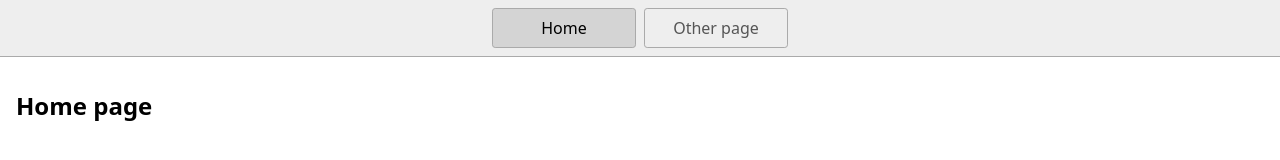
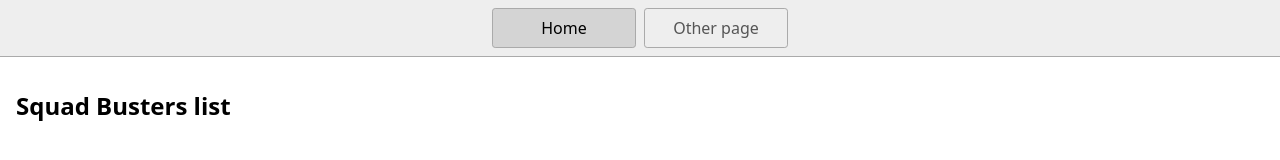
Before and after one commit to lise-charlotte/quick-one, a website: page index.html in a window 1280 px wide. Drawn offline with Linux system fonts and the light colour scheme.

Commit message:
Changed title of site and h1

```diff
--- a/index.html
+++ b/index.html
@@ -1,13 +1,9 @@
 <!DOCTYPE html>
 <html lang="en">
   <head>
-    <title>Home</title>
+    <title>Ranking</title>
     <meta charset="UTF-8" />
     <meta name="viewport" content="width=device-width" />
-    <!--
-      Need a visual blank slate?
-      Remove all code in `styles.css`!
-    -->
     <link rel="stylesheet" href="styles.css" />
     <script type="module" src="script.js"></script>
   </head>
@@ -17,7 +13,7 @@
       <a href="/page2.html">Other page</a>
     </nav>
     <main>
-      <h1>Home page</h1>
+      <h1>Squad Busters list</h1>
     </main>
   </body>
 </html>
```
Also changed, not shown: 1 other file.
